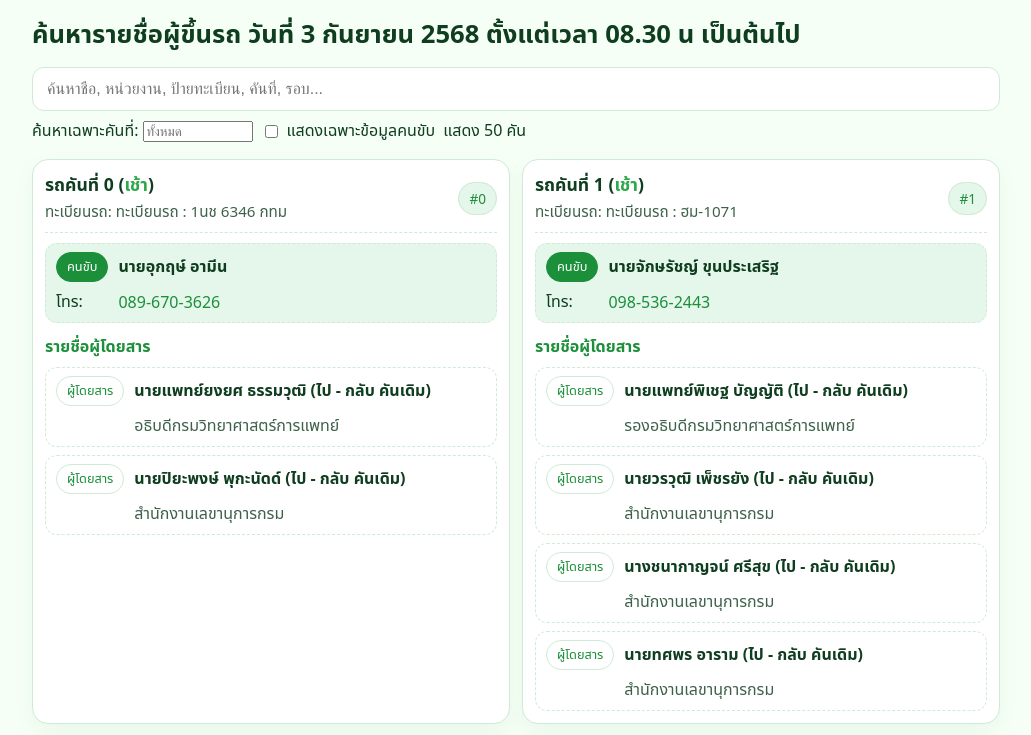
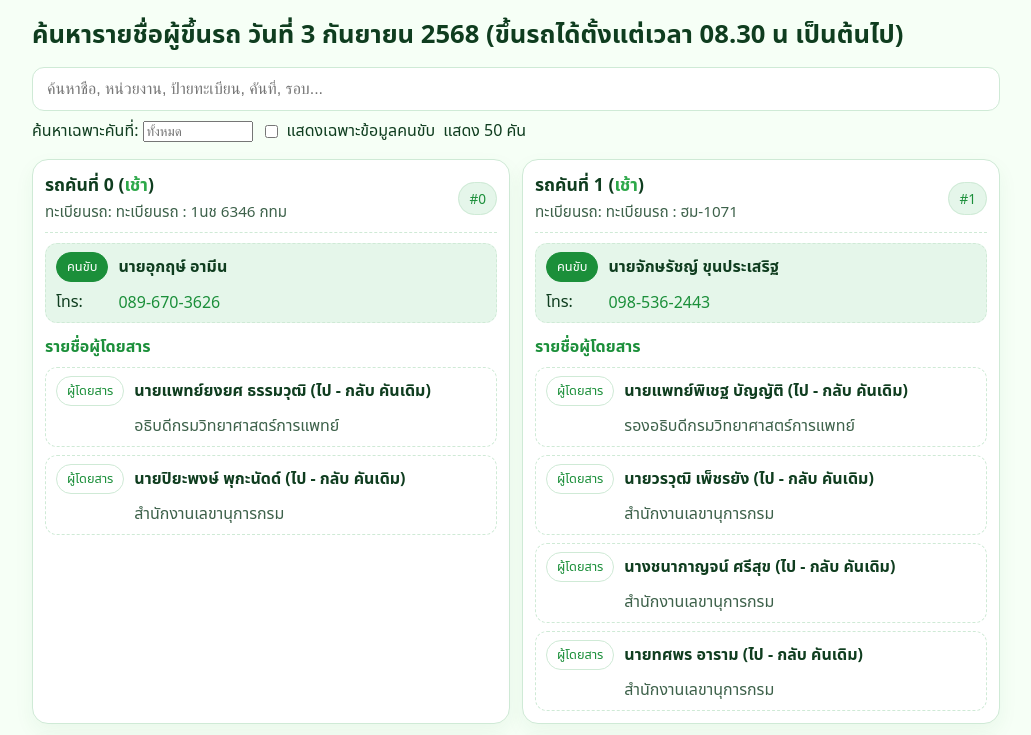
Before and after one commit to poundpop35-creator/CAR001, a plain HTML site: page index.html in a window 1280 px wide. Shown: the top 735 px of the page, without its empty margins (124-1155 px from the left). Drawn offline with Linux system fonts and the light colour scheme.

Commit message:
Update index.html

```diff
--- a/index.html
+++ b/index.html
@@ -49,7 +49,7 @@
 <body>
   <div class="container">
     <header>
-      <div class="title">ค้นหารายชื่อผู้ขึ้นรถ วันที่ 3 กันยายน 2568 ตั้งแต่เวลา 08.30 น เป็นต้นไป</div>
+      <div class="title">ค้นหารายชื่อผู้ขึ้นรถ วันที่ 3 กันยายน 2568 (ขึ้นรถได้ตั้งแต่เวลา 08.30 น เป็นต้นไป)</div>
       <div class="controls">
         <div class="search">
           <input id="q" type="search" placeholder="ค้นหาชื่อ, หน่วยงาน, ป้ายทะเบียน, คันที่, รอบ..." />
```
